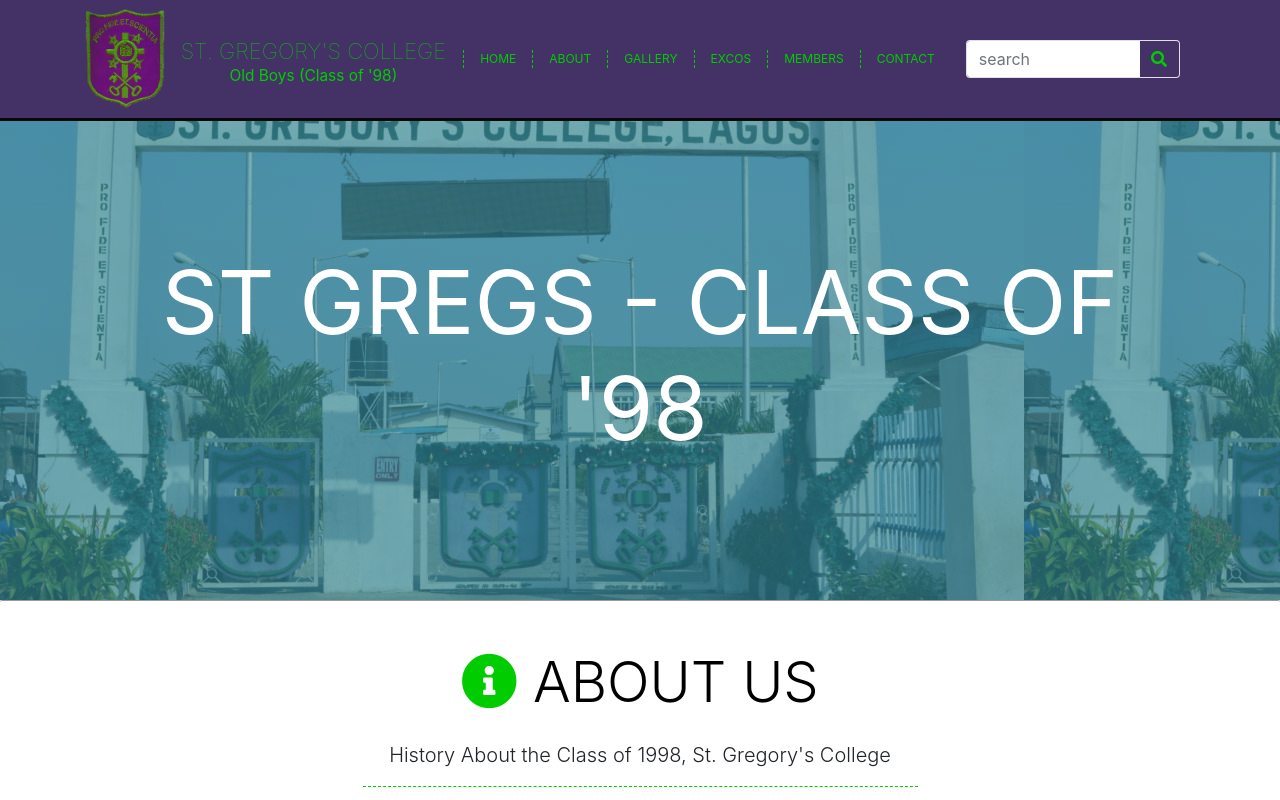
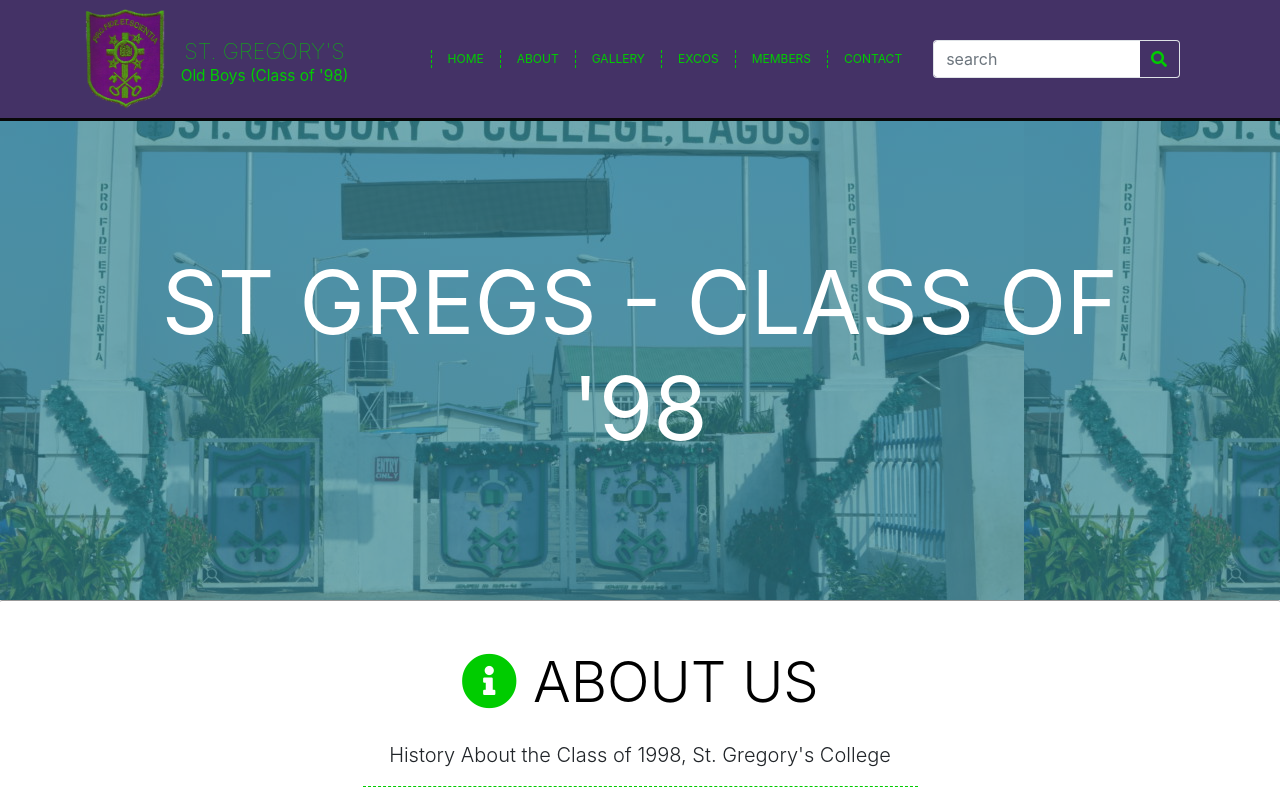
Before and after one commit to demmyboy/stgregs, a plain HTML site: page index.html in a window 1280 px wide. Shown: the top 800 px of the page. Drawn offline with nearby package versions, Linux system fonts and the light colour scheme.

```diff
--- a/index.html
+++ b/index.html
@@ -18,7 +18,7 @@
         <div class="container">
             <a href="index.html" class="navbar-brand">
                 <img id="logo" src="img/gregs2_burned.png" width="80" height="100" alt="">
-                <span class="text-center  align-center">ST. GREGORY'S COLLEGE
+                <span class="text-center  align-center">ST. GREGORY'S
                     <b>Old Boys (Class of '98)</b></span>
             </a>
             <button class="navbar-toggler toggler-example" type="button" data-toggle="collapse" data-target="#navbarSupportedContent1" aria-controls="navbarSupportedContent1" aria-expanded="false" aria-label="Toggle navigation">
```
